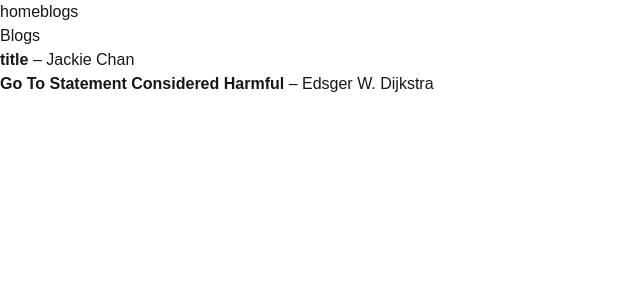
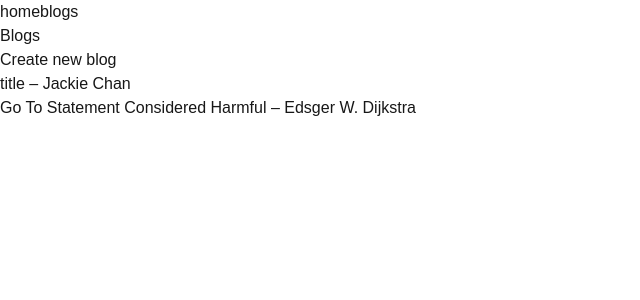
Before and after one commit to carbsi/fullstckopen-nextjs, a Next.js app in the folder bloglist-app/: page /blogs in a window 1280 px wide. Shown: the top 300 px of the page, without its empty margins (0-640 px from the left). Built offline with nearby package versions, Linux system fonts and the light colour scheme.

Commit message:
exerc_3 add individual blog pages with dynamic route

```diff
--- /dev/null
+++ b/bloglist-app/app/blogs/[id]/page.tsx
@@ -0,0 +1,20 @@
+import { getBlogById } from "../../lib/blogs";
+
+export default async function BlogPage({
+  params,
+}: {
+  params: Promise<{ id: string }>;
+}) {
+  const { id } = await params;
+
+  const blog = getBlogById(id);
+
+  return (
+    <div>
+      <h1>{blog?.title}</h1>
+      <p>Author: {blog?.author}</p>
+      <p>URL: {blog?.url}</p>
+      <p>Likes: {blog?.likes}</p>
+    </div>
+  );
+}
--- a/bloglist-app/app/blogs/page.tsx
+++ b/bloglist-app/app/blogs/page.tsx
@@ -1,3 +1,4 @@
+import Link from "next/link";
 import { blogs } from "../lib/blogs";
 
 export default function BlogsPage() {
@@ -5,10 +6,15 @@ export default function BlogsPage() {
     <div>
       <h1>Blogs</h1>
 
+      <Link href="/blogs/new">Create new blog</Link>
+
       <ul>
         {blogs.map((blog) => (
           <li key={blog.id}>
-            <strong>{blog.title}</strong> – {blog.author}
+            <Link href={`/blogs/${blog.id}`}>
+              {blog.title}
+            </Link>{" "}
+            – {blog.author}
           </li>
         ))}
       </ul>
--- a/bloglist-app/app/lib/blogs.ts
+++ b/bloglist-app/app/lib/blogs.ts
@@ -14,3 +14,7 @@ export const blogs = [
     likes: 5,
   },
 ];
+
+export const getBlogById = (id: string) => {
+  return blogs.find((blog) => blog.id === id);
+};
```
